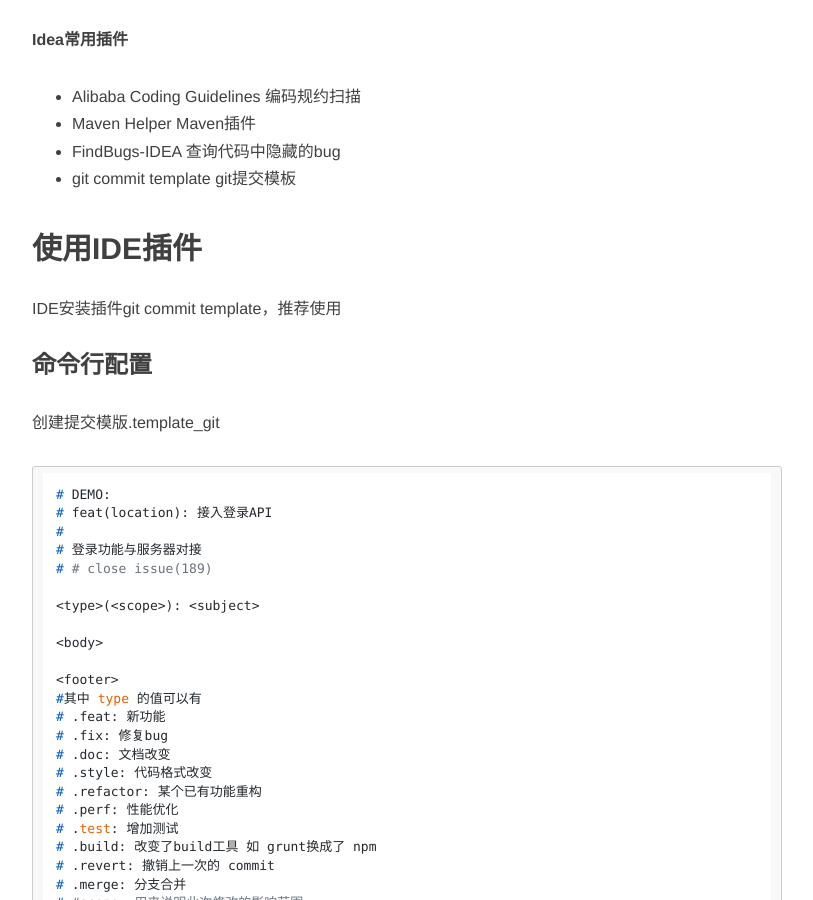
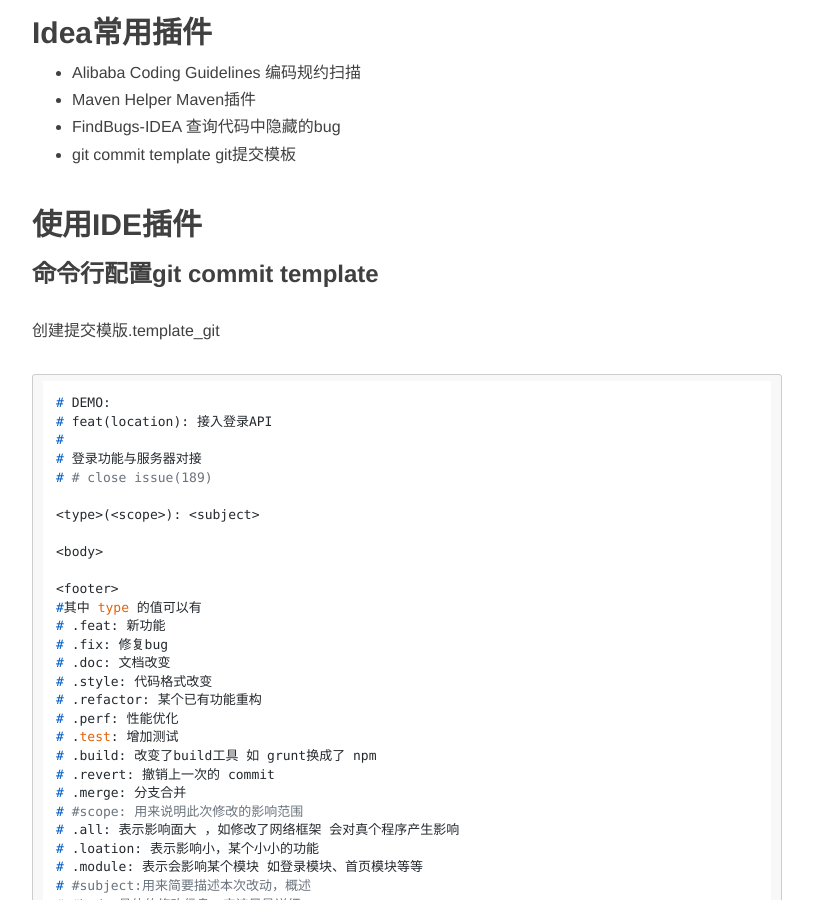
Before and after one commit to ZhouJianBoPro/ZhouJianBoPro.github.io, a Jekyll site: the page built from _posts/2018-03-16-plugins.md, in a window 1280 px wide and 900 px high, scrolled down 431 px. Shown: the whole window, without its empty margins (233-1046 px from the left). Built offline with Jekyll 4.4.1, drawn with Linux system fonts in a browser that asks for light colours; nearby versions of some CDN libraries; comment, search, counter and statistics services are not loaded.

Commit message:
defalut commit；

```diff
--- a/_posts/2018-03-16-plugins.md
+++ b/_posts/2018-03-16-plugins.md
@@ -7,7 +7,7 @@ tags: [插件]
 description: 开发常用插件。
 ---
 
-**Idea常用插件**
+## Idea常用插件
 - Alibaba Coding Guidelines 编码规约扫描
 - Maven Helper  Maven插件
 - FindBugs-IDEA 查询代码中隐藏的bug
@@ -15,9 +15,7 @@ description: 开发常用插件。
 
 ## 使用IDE插件
 
-IDE安装插件git commit template，推荐使用
-
-### 命令行配置
+### 命令行配置git commit template
 
 创建提交模版.template_git
 
```
